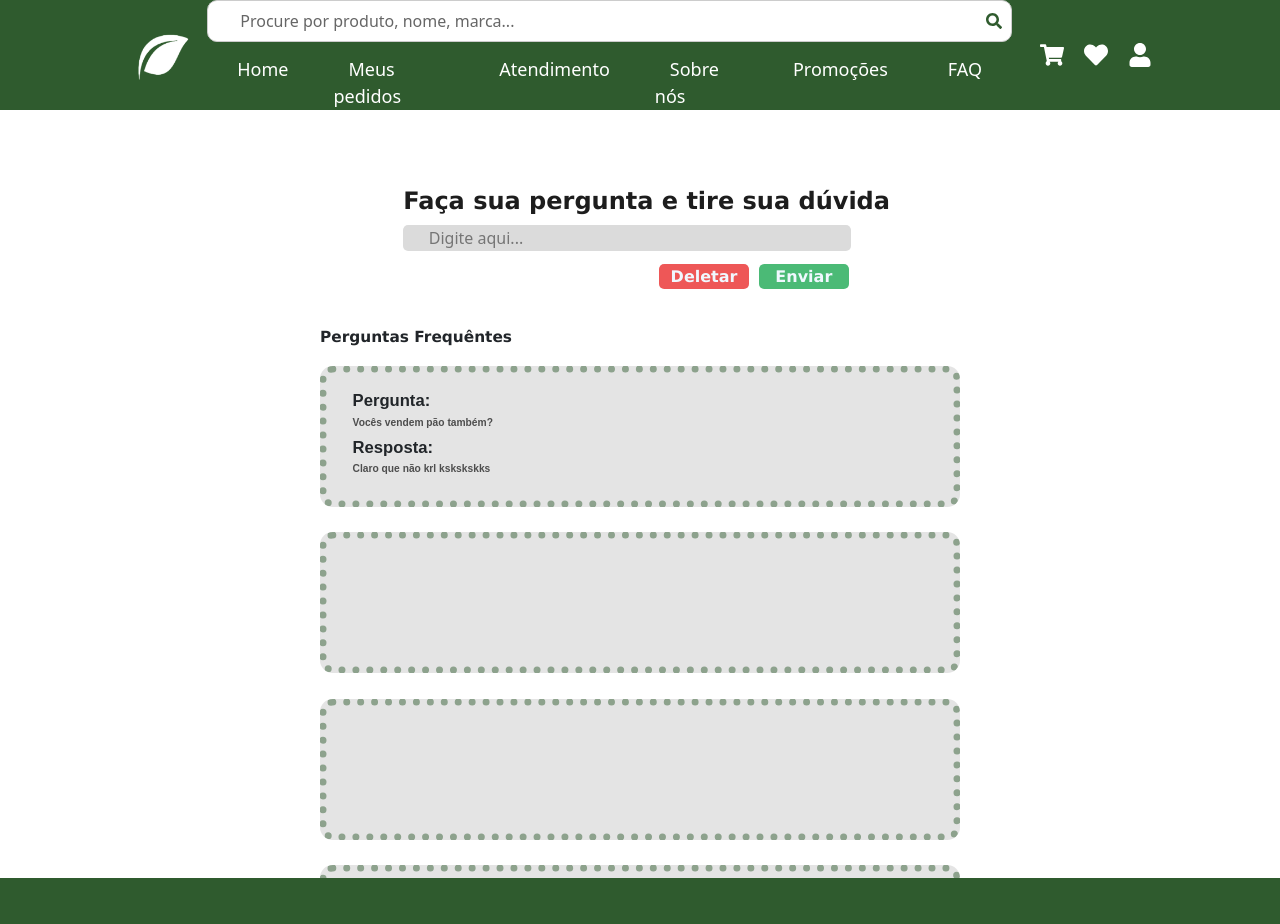
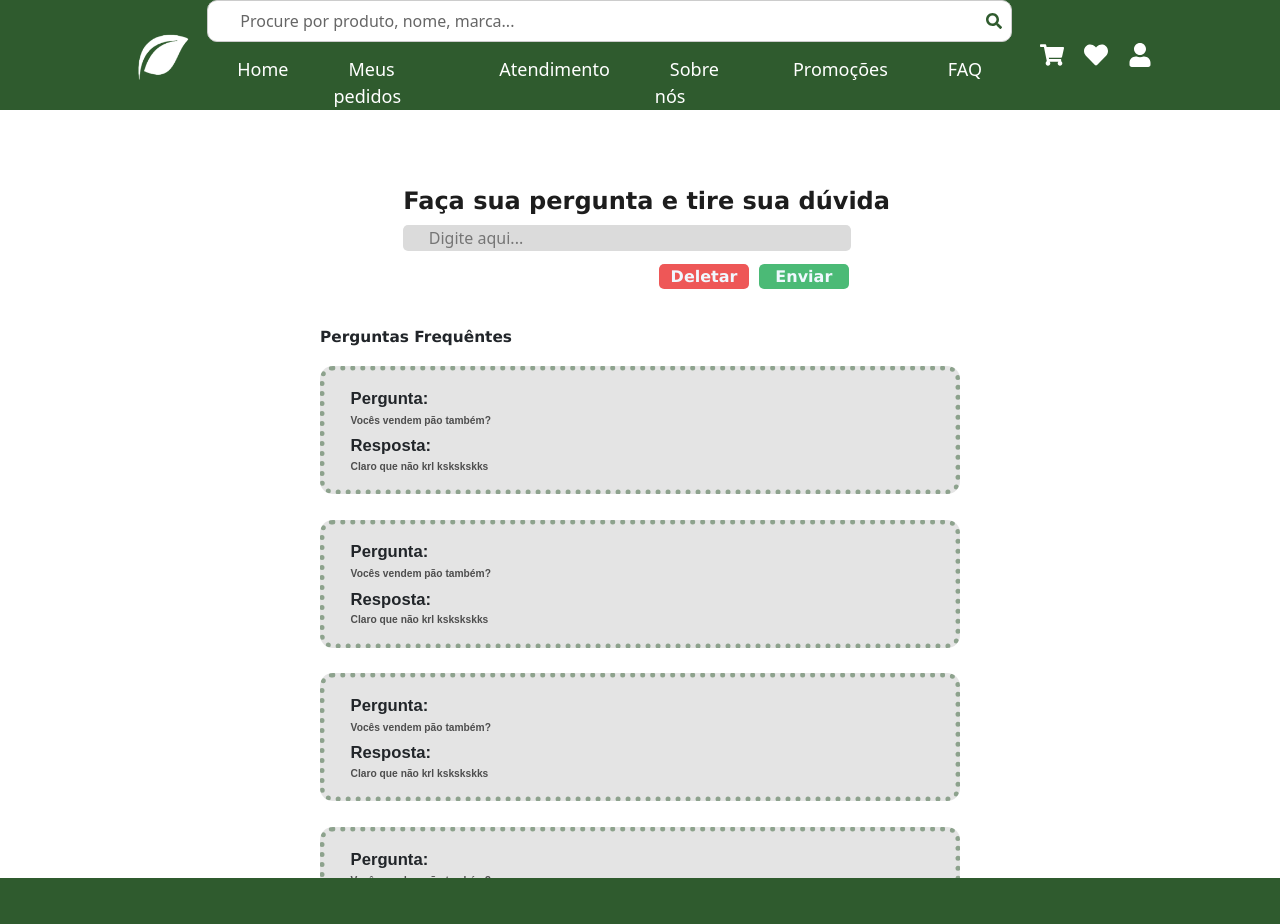
Before and after one commit to Plantsp/plantsp, a React (Create React App) app: page /faq in a window 1280 px wide. Shown: the top 924 px of the page. Built offline with nearby package versions, Linux system fonts and the light colour scheme.

Commit message:
Atualizando perguntas

```diff
--- a/src/pages/faq/faq.css
+++ b/src/pages/faq/faq.css
@@ -80,10 +80,10 @@ label{
 .caixa_pr{
     background-color: #e4e4e4;
     width: 50vw;
-    height:11vw;
+    height:10vw;
     margin: 0 0 2vw 0;
     border-radius: 1vw;
-    border-width: 0.6vw;
+    border-width: 0.4vw;
     border-style:dotted;
     border-color: #2f5b2e7a;
 }
--- a/src/pages/faq/faq.js
+++ b/src/pages/faq/faq.js
@@ -30,11 +30,36 @@ function Faq() {
                             </div>
                         </div>
 
-                         <div class="caixa_pr"></div>
+                        <div class="caixa_pr">
+                            <h2 id="perguntaT">Pergunta:</h2>
+                            <p id="caixa_da_pergunta">Vocês vendem pão também?</p>
 
-                        <div class="caixa_pr"></div>
+                            <div id="sep">
+                                <h2 id="RespostT">Resposta:</h2>
+                                <p id="caixa_de_resposta">Claro que não krl kskskskks</p>
+                            </div>
+                        </div>
 
-                         <div class="caixa_pr"></div>
+                        <div class="caixa_pr">
+                            <h2 id="perguntaT">Pergunta:</h2>
+                            <p id="caixa_da_pergunta">Vocês vendem pão também?</p>
+
+                            <div id="sep">
+                                <h2 id="RespostT">Resposta:</h2>
+                                <p id="caixa_de_resposta">Claro que não krl kskskskks</p>
+                            </div>
+                        </div>
+
+                        <div class="caixa_pr">
+                            <h2 id="perguntaT">Pergunta:</h2>
+                            <p id="caixa_da_pergunta">Vocês vendem pão também?</p>
+
+                            <div id="sep">
+                                <h2 id="RespostT">Resposta:</h2>
+                                <p id="caixa_de_resposta">Claro que não krl kskskskks</p>
+                            </div>
+                        </div>
+
                     </div>
 
                 </div>
```
